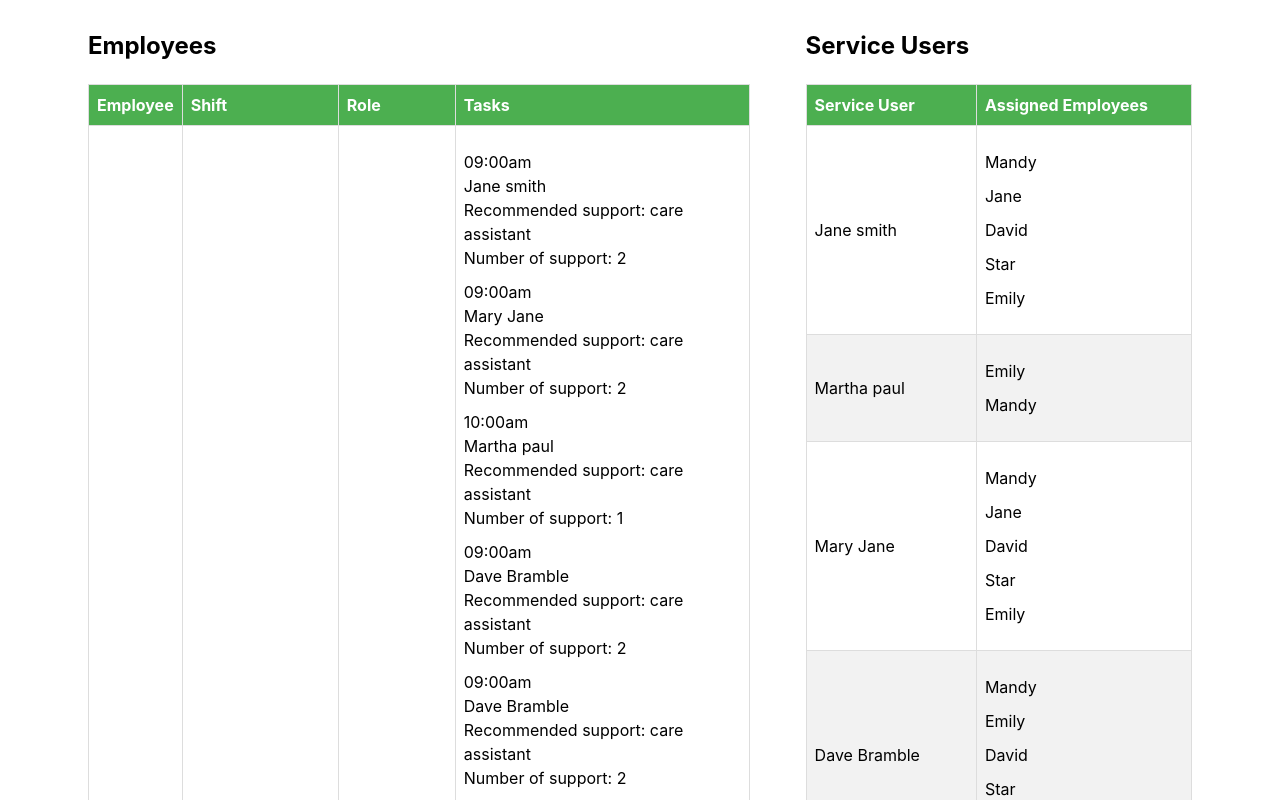
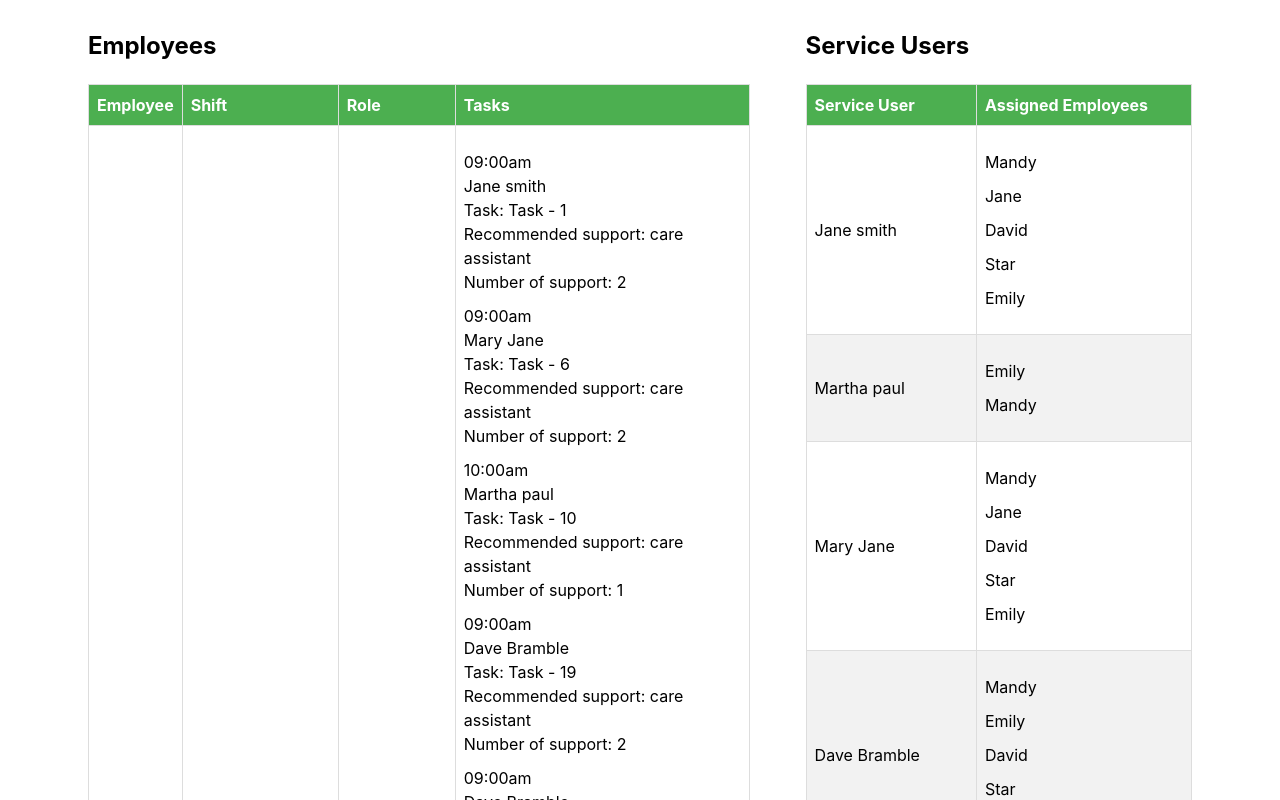
Before and after one commit to taofiqsulayman/roster-generator-react, a React (Vite) app: page / in a window 1280 px wide. Shown: the top 800 px of the page. Built offline with nearby package versions, Linux system fonts and the light colour scheme.

Commit message:
Add unique descriptions to each task

```diff
--- a/src/App.jsx
+++ b/src/App.jsx
@@ -73,6 +73,7 @@ function App() {
                                                     >
                                                         <span>{task.time}</span>
                                                         <span>{task.su}</span>
+                                                        <span>Task: {task.description}</span>
                                                         <span>
                                                             Recommended support:{" "}
                                                             {
--- a/src/su-assign.js
+++ b/src/su-assign.js
@@ -14,11 +14,14 @@ export const runTaskAssignment = (employees, tasks) => {
   const employeeAndAssignedSu = {};
   const employeeAndAssignedTasks = {};
 
-  tasks.forEach((task) => {
+  tasks.forEach((task, index) => {
     // Initialize suAndAssignedEmployees if not already initialized
     if (!suAndAssignedEmployees[task.su]) {
       suAndAssignedEmployees[task.su] = [];
     }
+
+    // Adding unique descriptions to each task
+    task.description = `Task - ${index + 1}`;
 
     employees.forEach((employee) => {
       let score = 0;
```
